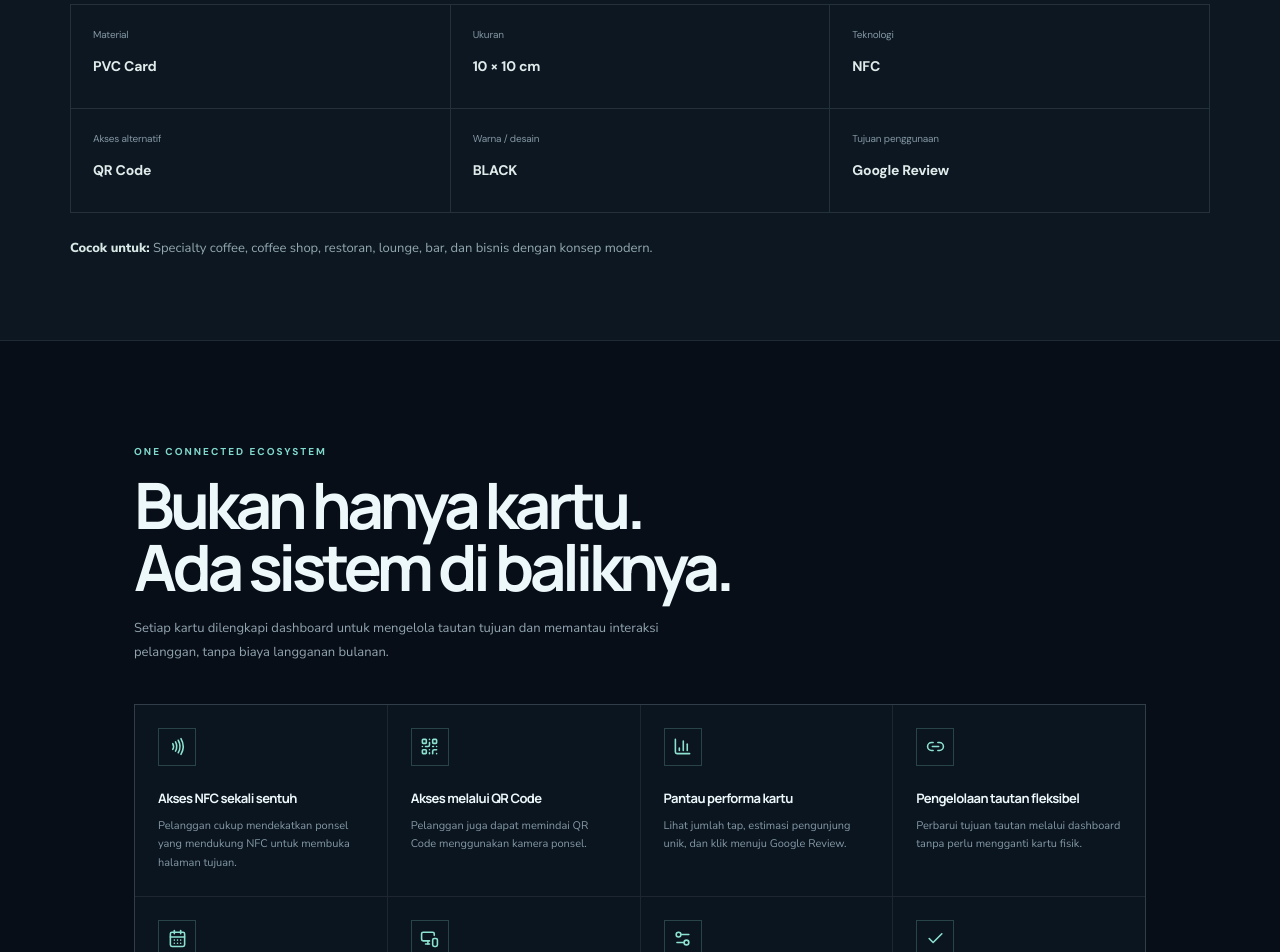
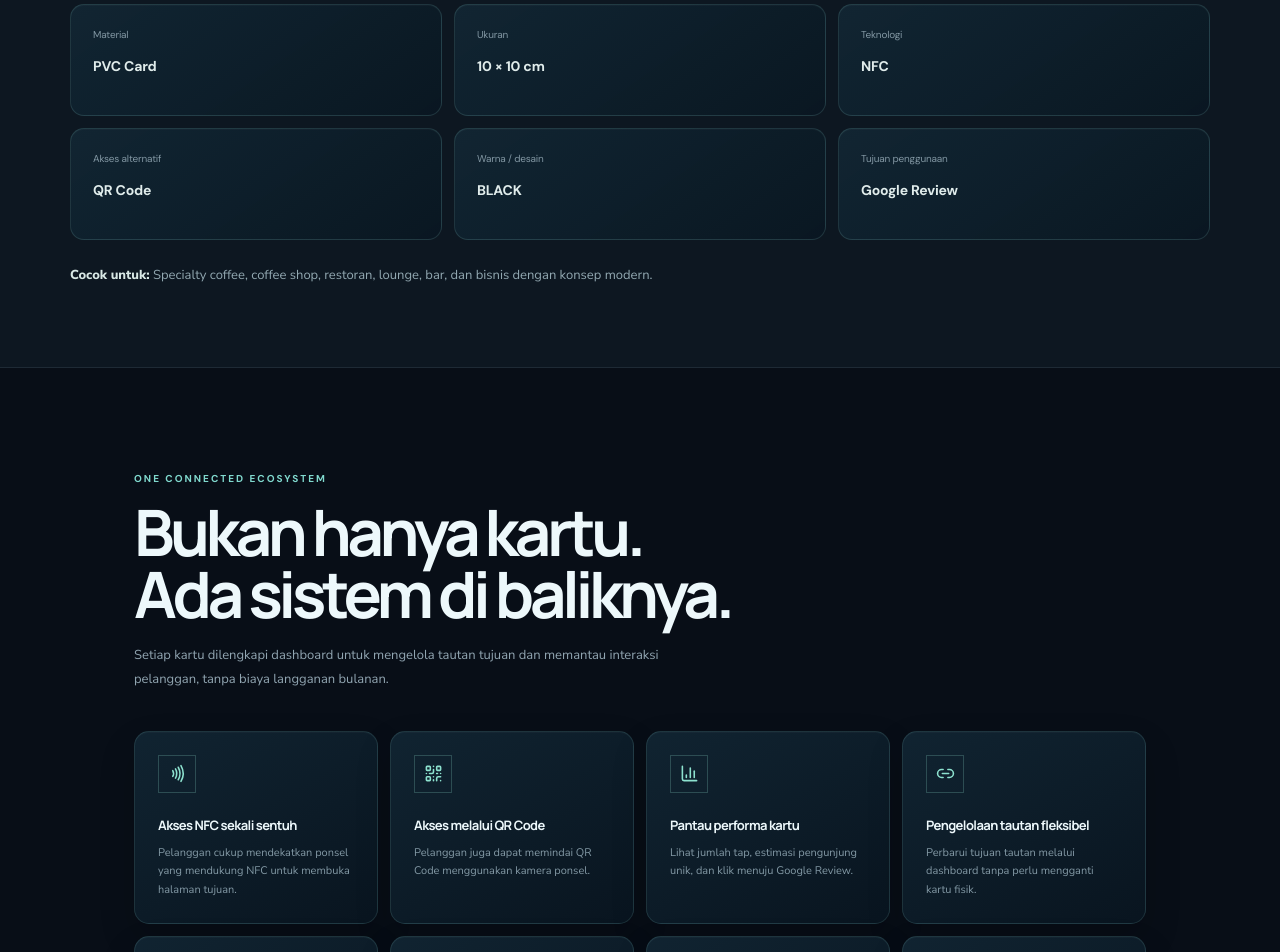
Before and after one commit to chanvianz-ui/ditapaja, a Next.js app: page /products/noir in a window 1280 px wide. Shown: the part 1120-2072 px from the top of the page. Built offline with nearby package versions, Linux system fonts and the light colour scheme.

Commit message:
Make product detail specifications and features distinct cards

```diff
--- a/app/products/[slug]/product-detail.module.css
+++ b/app/products/[slug]/product-detail.module.css
@@ -36,8 +36,8 @@
 .spec{padding:5rem 5vw;background:#0d1721;border-top:1px solid rgba(174,205,219,.1);border-bottom:1px solid rgba(174,205,219,.1)}
 .inner{max-width:1140px;margin:auto}
 .sectionTitle{margin:14px 0 30px;font-size:clamp(2rem,4vw,3.5rem);letter-spacing:-.065em}
-.specGrid{display:grid;grid-template-columns:repeat(3,1fr);border-top:1px solid rgba(174,205,219,.14);border-left:1px solid rgba(174,205,219,.14)}
-.specItem{min-height:104px;padding:22px;border-right:1px solid rgba(174,205,219,.14);border-bottom:1px solid rgba(174,205,219,.14)}
+.specGrid{display:grid;grid-template-columns:repeat(3,minmax(0,1fr));gap:12px}
+.specItem{min-width:0;min-height:112px;padding:22px;border:1px solid rgba(141,211,205,.16);border-radius:14px;background:linear-gradient(145deg,rgba(18,39,52,.92),rgba(10,23,34,.96));box-shadow:inset 0 1px rgba(255,255,255,.025)}
 .specItem span{display:block;color:#8297a3;font-size:10px;margin-bottom:10px}
 .specItem b{font-size:14px;color:#e0eceb}
 .fit{margin-top:24px;color:#92a8b1;font-size:13px;line-height:1.8}
@@ -45,8 +45,9 @@
 .features{max-width:1140px;margin:auto;padding:clamp(4rem,8vw,7rem) 5vw}
 .featureHeading{max-width:760px;margin:14px 0 18px;font-size:clamp(2.3rem,5vw,4.6rem);line-height:.98;letter-spacing:-.07em}
 .featureIntro{max-width:590px;color:#91a5b1;font-size:13px;line-height:1.8}
-.featureGrid{display:grid;grid-template-columns:repeat(4,1fr);gap:1px;margin-top:40px;background:rgba(174,205,219,.13);border:1px solid rgba(174,205,219,.13)}
-.feature{min-height:190px;padding:23px;background:#0b1520}
+.featureGrid{display:grid;grid-template-columns:repeat(4,minmax(0,1fr));gap:12px;margin-top:40px;background:transparent;border:0}
+.feature{min-width:0;min-height:190px;padding:23px;border:1px solid rgba(141,211,205,.15);border-radius:15px;background:linear-gradient(150deg,rgba(17,37,51,.96),rgba(9,21,32,.98));box-shadow:0 16px 36px rgba(0,0,0,.16),inset 0 1px rgba(255,255,255,.025);transition:transform .2s,border-color .2s}
+.feature:hover{transform:translateY(-3px);border-color:rgba(120,240,195,.32)}
 .featureIcon{width:38px;height:38px;display:grid;place-items:center;color:#8de2cf;border:1px solid rgba(141,226,207,.23)}
 .feature h3{margin:22px 0 8px;font-size:13px}
 .feature p{margin:0;color:#8399a5;font-size:11px;line-height:1.7}
@@ -56,5 +57,5 @@
 .orderCopy{max-width:590px;color:#96abb5;font-size:13px;line-height:1.8}
 .footer{max-width:1140px;margin:auto;padding:24px 5vw 32px;display:flex;justify-content:space-between;gap:14px;flex-wrap:wrap;border-top:1px solid rgba(174,205,219,.12);color:#758a96;font-size:10px}
 .footer a{color:#a9c0c5;text-decoration:none}
-@media(max-width:850px){.hero{grid-template-columns:1fr;padding-top:4rem}.art{min-height:430px}.featureGrid{grid-template-columns:repeat(2,1fr)}}
-@media(max-width:560px){.hero{padding:3.5rem 22px 3rem;gap:25px}.back{margin-bottom:28px}.art{min-height:340px}.card{width:80%;padding:18px}.artIndex,.artFoot{left:15px;right:15px}.spec{padding:3.5rem 22px}.specGrid{grid-template-columns:repeat(2,1fr)}.specItem{padding:16px;min-height:90px}.features{padding:3.5rem 22px}.featureGrid{grid-template-columns:1fr 1fr;margin-top:28px}.feature{padding:16px;min-height:180px}.feature h3{margin-top:16px}.order{padding:0 22px 3.5rem}.orderInner{display:block;padding:26px 20px}.orderInner .primary{margin-top:20px}.footer{padding-inline:22px}}
+@media(max-width:850px){.hero{grid-template-columns:1fr;padding-top:4rem}.art{min-height:430px}.featureGrid{grid-template-columns:repeat(2,minmax(0,1fr))}.specGrid{grid-template-columns:repeat(2,minmax(0,1fr))}}
+@media(max-width:560px){.hero{padding:3.5rem 22px 3rem;gap:25px}.back{margin-bottom:28px}.art{min-height:340px}.card{width:80%;padding:18px}.artIndex,.artFoot{left:15px;right:15px}.spec{padding:3.5rem 22px}.specGrid{grid-template-columns:repeat(2,1fr)}.specItem{padding:16px;min-height:90px}.features{padding:3.5rem 22px}.featureGrid{grid-template-columns:1fr 1fr;gap:9px;margin-top:28px}.feature{padding:16px;min-height:180px}.feature h3{margin-top:16px}.order{padding:0 22px 3.5rem}.orderInner{display:block;padding:26px 20px}.orderInner .primary{margin-top:20px}.footer{padding-inline:22px}}
```
